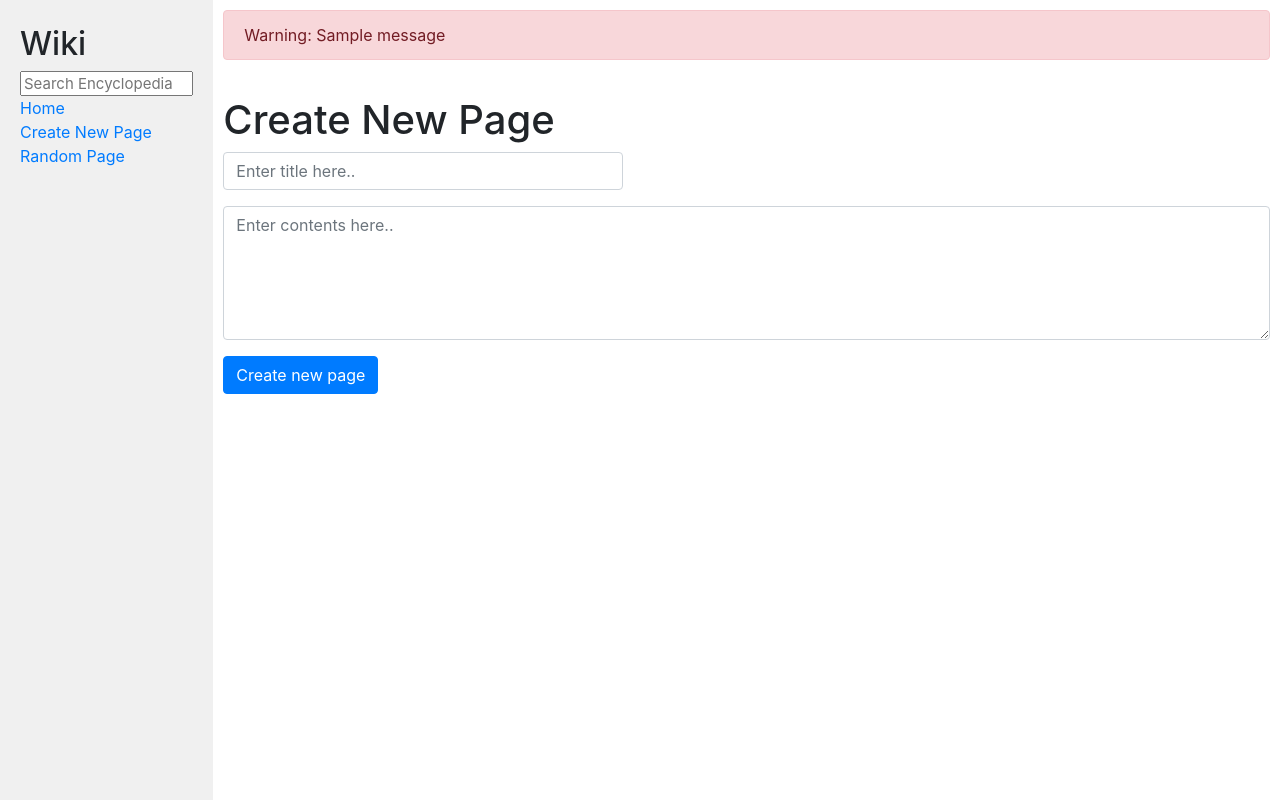
After one commit to aarroisi/wiki, a Django app: page /new_wiki/ in a window 1280 px wide. The commit adds this page. Run offline with Django 3.2, Linux system fonts and the light colour scheme; tables that the repository leaves empty hold one stand-in row (values such as "Sample post"); one stand-in notice (Sample message) is shown; some libraries are stand-ins or nearby versions.

Commit message:
final version

```diff
--- a/encyclopedia/static/encyclopedia/styles.css
+++ b/encyclopedia/static/encyclopedia/styles.css
@@ -1,5 +1,4 @@
 body {
-    margin: 0;
     background-color: white;
 }
 
@@ -15,6 +14,11 @@ h1 {
 textarea {
     height: 90vh;
     width: 80%;
+}
+
+.row {
+    width: 100%;
+    margin: 0px;
 }
 
 .main {
--- a/encyclopedia/templates/encyclopedia/entry.html
+++ b/encyclopedia/templates/encyclopedia/entry.html
@@ -1,9 +1,11 @@
 {% extends "encyclopedia/layout.html" %}
 
 {% block title %}
-    Encyclopedia: {{ title }}
+    Encyclopedia: {{ entry }}
 {% endblock %}
 
 {% block body %}
-    {{ entry | safe }}
+    {{ content | safe }}
+    <br>
+    <a href="{% url 'edit_entry' entry %}">Edit</a>
 {% endblock %}
--- a/encyclopedia/templates/encyclopedia/layout.html
+++ b/encyclopedia/templates/encyclopedia/layout.html
@@ -20,10 +20,10 @@
                         <a href="{% url 'index' %}">Home</a>
                     </div>
                     <div>
-                    Create New Page
+                        <a href="{% url 'new_wiki' %}">Create New Page</a>
                     </div>
                     <div>
-                    Random Page
+                        <a href="{% url 'random' %}">Random Page</a>
                     </div>
                     {% block nav %}
                     {% endblock %}
@@ -33,6 +33,5 @@
                     {% endblock %}
                 </div>
             </div>
-
     </body>
 </html>
--- /dev/null
+++ b/encyclopedia/templates/encyclopedia/new_wiki.html
@@ -0,0 +1,28 @@
+{% extends "encyclopedia/layout.html" %}
+
+{% block title %}
+    Encyclopedia: New Wiki Page
+{% endblock %}
+
+{% block body %}
+
+    {% if messages %}
+    {% for message in messages %}
+        <div class="alert alert-danger" role="alert">
+            Warning: {{message|safe}}
+        </div>
+    {% endfor %}
+    {% endif %}
+
+    <h1>Create New Page</h1>
+    <form id="new_wiki" action="{% url 'new_wiki' %}" method="POST">
+        {% csrf_token %}
+        <div class="form-group" style="width: 400px;">
+            <input class="form-control" type="text" name="title" placeholder="Enter title here..">
+        </div>
+        <div class="form-group">
+            <textarea class="form-control" form="new_wiki" rows="5" name="content" placeholder="Enter contents here.."></textarea>
+        </div>
+        <button type="submit" class="btn btn-primary">Create new page</button>
+    </form>
+{% endblock %}
--- a/encyclopedia/templates/encyclopedia/search_result.html
+++ b/encyclopedia/templates/encyclopedia/search_result.html
@@ -10,6 +10,8 @@
     <ul>
         {% for entry in entries %}
             <li><a href="{% url 'entry' entry %}?">{{ entry }}</a></li>
+        {% empty %}
+            No result found.
         {% endfor %}
     </ul>
 
--- a/encyclopedia/urls.py
+++ b/encyclopedia/urls.py
@@ -5,5 +5,8 @@ from . import views
 urlpatterns = [
     path("", views.index, name="index"),
     path("wiki/<str:entry>", views.entry, name="entry"),
-    path("search_result/", views.search, name="search")
+    path("search_result/", views.search, name="search"),
+    path("new_wiki/", views.new_wiki, name="new_wiki"),
+    path("wiki/<str:entry>/edit", views.edit_entry, name="edit_entry"),
+    path("random/", views.random, name="random")
 ]
--- a/encyclopedia/views.py
+++ b/encyclopedia/views.py
@@ -1,6 +1,11 @@
 from django.shortcuts import render
 from . import util
 import markdown2
+from django.core.files import File
+from django.http import HttpResponseRedirect
+from django.urls import reverse
+from django.contrib import messages
+from random import choice
 
 
 def index(request):
@@ -13,8 +18,8 @@ def entry(request, entry):
         return render(request, "encyclopedia/error404.html")
     else:
         return render(request, "encyclopedia/entry.html", {
-            "title": entry,
-            "entry": markdown2.markdown(util.get_entry(entry))
+            "entry": entry,
+            "content": markdown2.markdown(util.get_entry(entry))
         })
 
 def search(request):
@@ -37,3 +42,35 @@ def search(request):
             return render(request, "encyclopedia/search_result.html", {
                 "entries": close
             })
+
+def new_wiki(request):
+    if request.method == "GET":
+        return render(request, "encyclopedia/new_wiki.html")
+    else:
+        entries = [i.lower() for i in util.list_entries()]
+        title = request.POST['title']
+        content = request.POST['content']
+        content = "# "+title+"\n\n"+content
+        if title.lower() in entries:
+            messages.error(request, 'Entry already exists.')
+            return HttpResponseRedirect(reverse("new_wiki"))
+        else:
+            util.save_entry(title, content)
+            return HttpResponseRedirect(reverse("new_wiki"))
+
+def edit_entry(request, entry):
+    if request.method == "GET":
+        return render(request, "encyclopedia/edit_entry.html", {
+            "entry": entry,
+            "content": util.get_entry(entry)
+        })
+    else:
+        if request.POST['save'] == "1":
+            content = request.POST['content']
+            util.save_entry(entry, content)
+        return HttpResponseRedirect(reverse("entry", kwargs={'entry': entry}))
+
+def random(request):
+    entries = util.list_entries()
+    entry = choice(entries)
+    return HttpResponseRedirect(reverse("entry", kwargs={'entry': entry}))
```
Also changed, not shown: encyclopedia/templates/encyclopedia/edit_entry.html (added, +18 -0 lines), entries/Trial 3.md (added, +12 -0 lines), entries/Trial.md (added, +1 -0 lines), entries/Trial2.md (added, +3 -0 lines), entries/Django.md (line endings or trailing spaces), entries/HTML.md (line endings or trailing spaces). Lines whose indentation alone changed are shown as unchanged.
